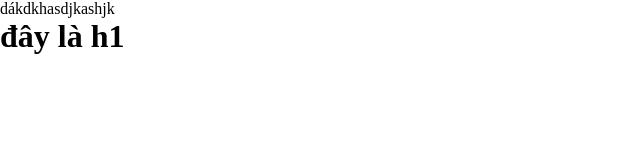
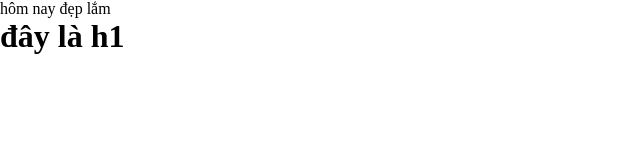
Before and after one commit to thuanlevan72/duandemo, a plain HTML site: page index.html in a window 1280 px wide. Shown: the full height of the page, 0-640 px from the left. Drawn offline with Linux system fonts and the light colour scheme.

Commit message:
Update index.html

```diff
--- a/index.html
+++ b/index.html
@@ -7,7 +7,7 @@
     <link rel="stylesheet" href="./style.css" />
   </head>
   <body>
-    dákdkhasdjkashjk
+    hôm nay đẹp lắm
     <h1>đây là h1</h1>
   </body>
 </html>
```
